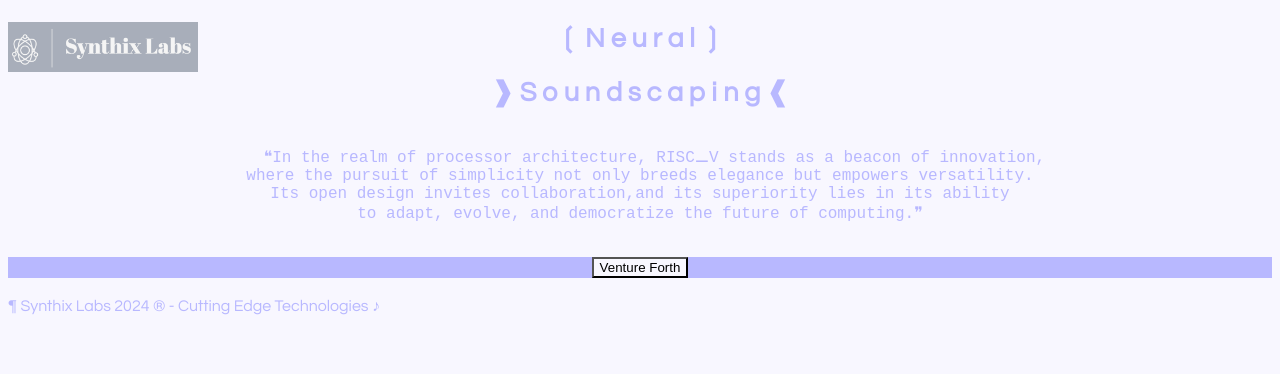
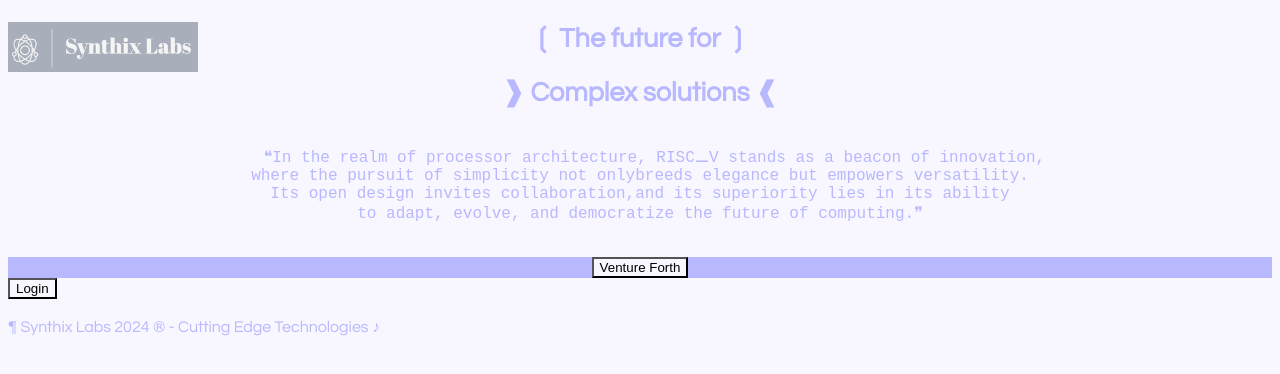
Before and after one commit to systemsculptor/SynthixLabs, a plain HTML site: page index.html in a window 1280 px wide. Drawn offline with Linux system fonts and the light colour scheme.

Commit message:
rewrite
d

```diff
--- a/index.html
+++ b/index.html
@@ -13,12 +13,12 @@
         <img src ="Synthix.png">
     </div>
 <section>
-    <h1>&#10098;   N   e   u   r   a   l &#10099; </h1>
-        <h1>&#10097;  S o u n d s c a p i n g &#10096;</h1>
+    <h1>&#10098; The future for  &#10099; </h1>
+        <h1>&#10097; Complex solutions  &#10096;</h1>
     <div>
         <pre>
     &#10077;In the realm of processor architecture, RISC&#9866;V stands as a beacon of innovation,
-where the pursuit of simplicity not only breeds elegance but empowers versatility.
+where the pursuit of simplicity not onlybreeds elegance but empowers versatility.
 Its open design invites collaboration,and its superiority lies in its ability
 to adapt, evolve, and democratize the future of computing.&#10078;
         </pre>
@@ -27,10 +27,19 @@ to adapt, evolve, and democratize the future of computing.&#10078;
 
 
 <div>
-    <form \base class="venture" action="Home/laboratory.html">
+    <form \base class="venture">
         <button> Venture Forth</button>
     </form>
 </div>
+
+
+<div>
+    <form \base class="login">
+        <button> Login </button>
+    </form>
+</div>
+
+
 
 <footer>
     <p> &#182; Synthix Labs 2024 &#174; - Cutting Edge Technologies &#9834;</p>
```
Also changed, not shown: Login/login.html (added), Other/README.md (deleted), Projects/Risc-V/Advisory.html (deleted), Projects/Risc-V/Bibliography.html (deleted), Projects/Risc-V/Journals.html (deleted), Projects/Risc-V/RiscHome.html (deleted), Projects/Risc-V/TimeLine.html (deleted), Projects/Risc-V/WeeklyGoal.html (deleted), Synthix Labs-logos.jpeg (deleted), Synthix Labs-logos_transparent.png (deleted), Synthixlogo.png (deleted), 6 other files.
